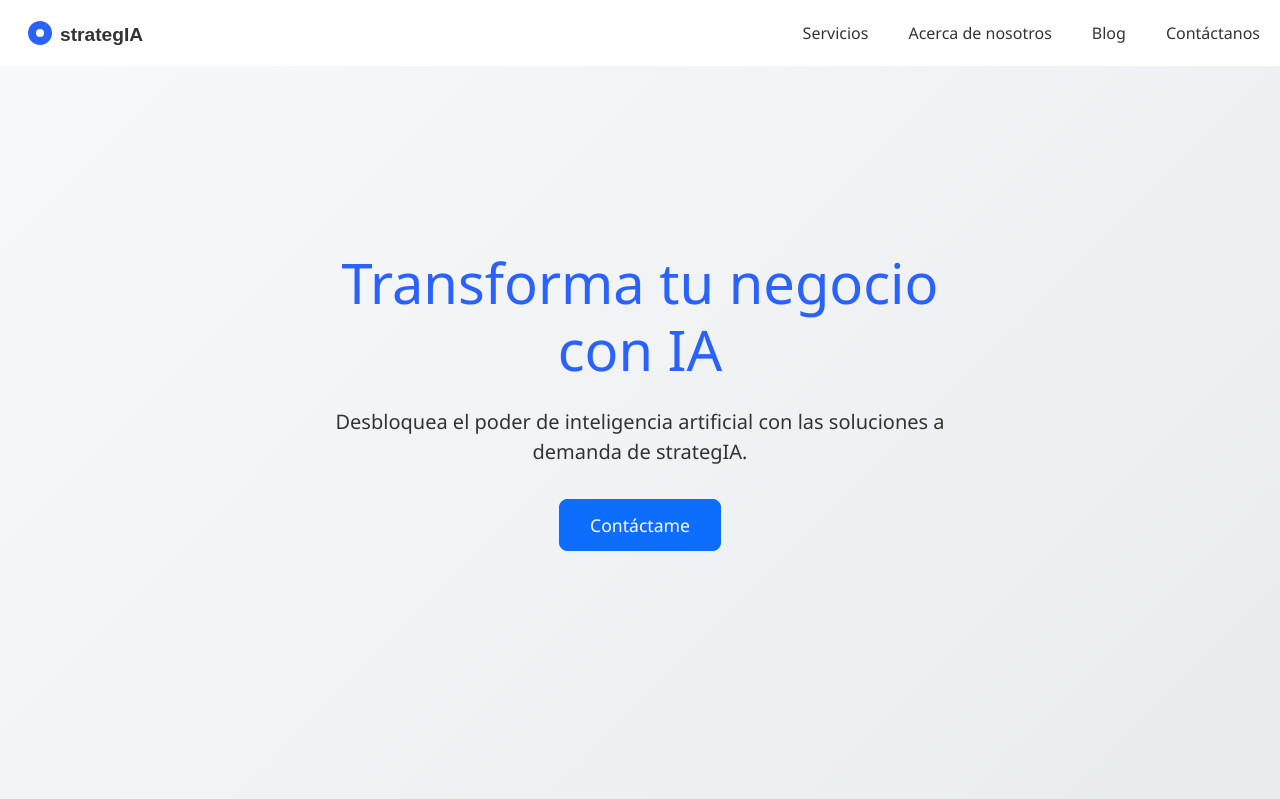
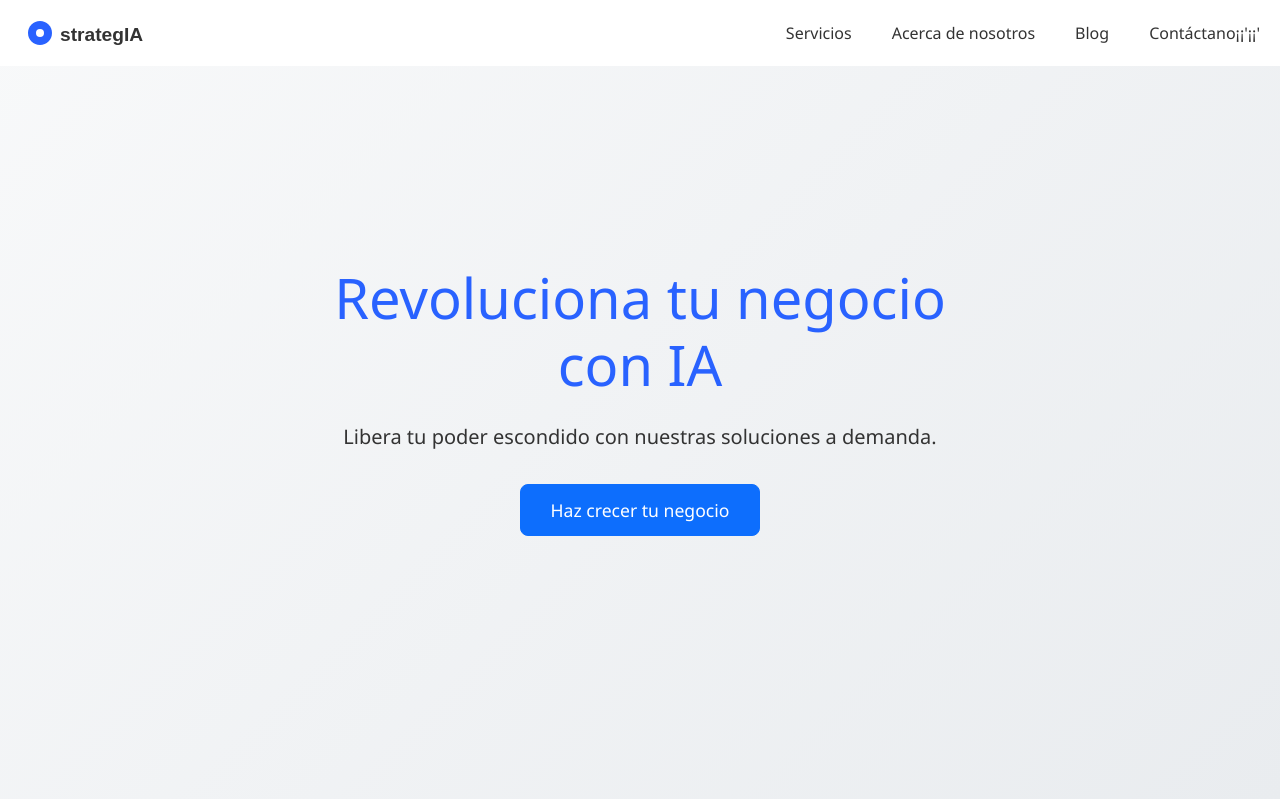
Before and after one commit to martinlengua/strategiaIA-web, a Flask app: page / in a window 1280 px wide. Shown: the top 799 px of the page. Run offline with Flask 3, Linux system fonts and the light colour scheme; some libraries are stand-ins or nearby versions.

Commit message:
fix: now yes 2

```diff
--- a/templates/index.html
+++ b/templates/index.html
@@ -22,7 +22,7 @@
                     <a class="nav-link" href="/blog">Blog</a>
                 </li>
                 <li class="nav-item">
-                    <a class="nav-link" href="#contact">Contáctanos</a>
+                    <a class="nav-link" href="#contact">Contáctano¡¡'¡¡'</a>
                 </li>
             </ul>
         </div>
@@ -34,9 +34,9 @@
     <div class="container">
         <div class="row align-items-center">
             <div class="col-lg-6 text-center">
-                <h1 class="display-4">Transforma tu negocio con IA</h1>
-                <p class="lead">Desbloquea el poder de inteligencia artificial con las soluciones a demanda de strategIA.</p>
-                <a href="https://wa.me/+51997720677?text=hey%20hola!%20cómo%20estás?" class="btn btn-primary btn-lg" target="_blank">Contáctame</a>
+                <h1 class="display-4">Revoluciona tu negocio con IA</h1>
+                <p class="lead">Libera tu poder escondido con nuestras soluciones a demanda.</p>
+                <a href="https://wa.me/+51997720677?text=hey%20hola!%20cómo%20estás?" class="btn btn-primary btn-lg" target="_blank">Haz crecer tu negocio</a>
             </div>
 
         </div>
```
